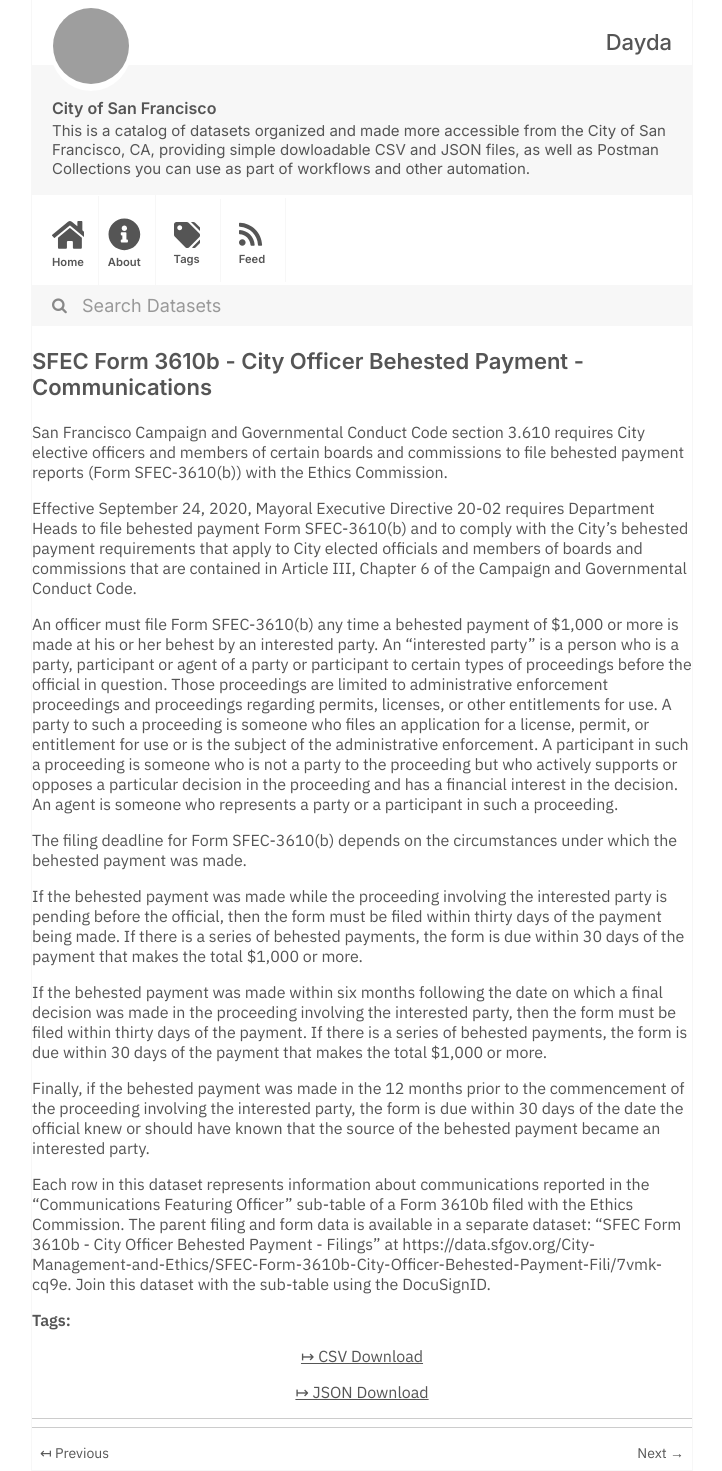
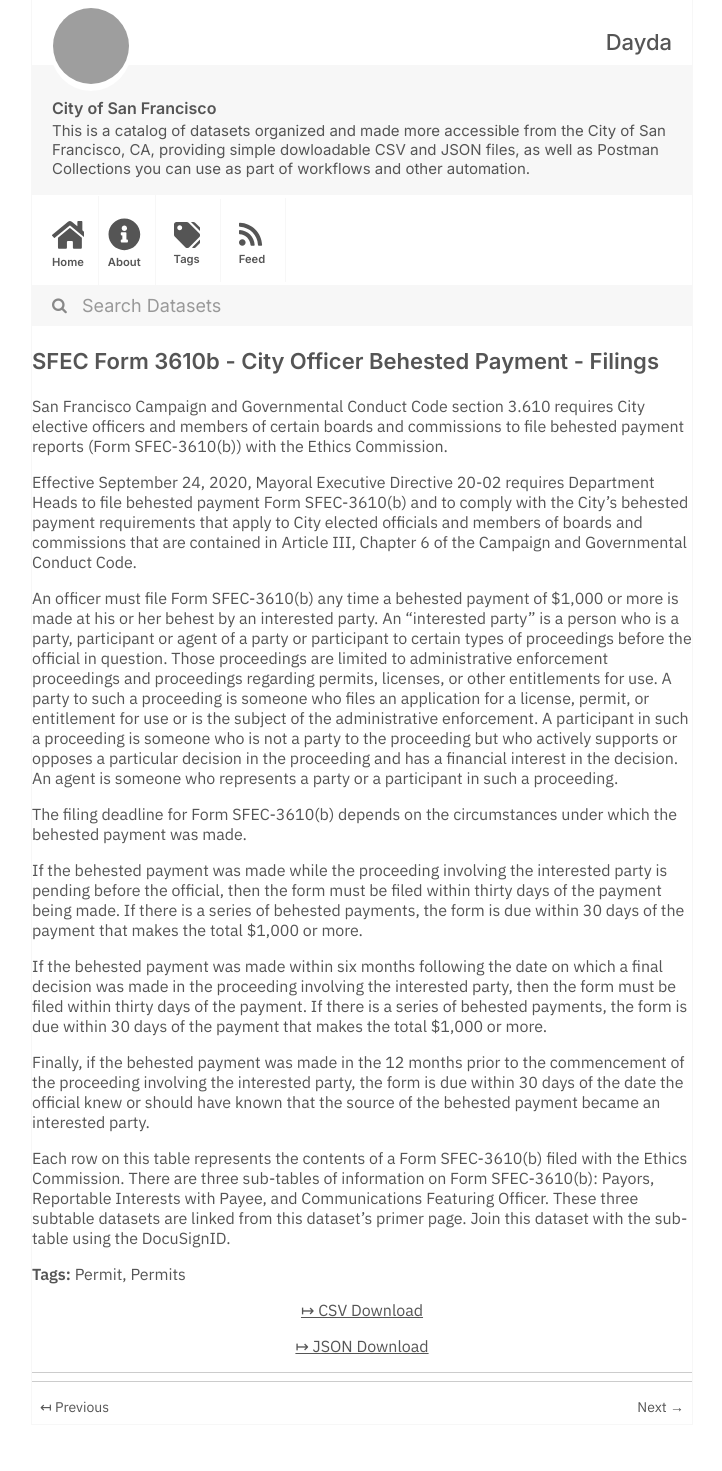
Before and after one commit to dayda-entities/city-of-san-francisco, a Jekyll site: the page built from _posts/2020-11-10-sfec-form-3610b-city-officer-b.md, in a window 1280 px wide. Shown: the whole page, without its empty margins (278-1000 px from the left). Built offline with Jekyll 4.4.1, drawn with Linux system fonts in a browser that asks for light colours; after the commit the page ends 1425 px from its top, so only the background shows below that; grey boxes are pictures that could not be loaded.

Commit message:
Publish Data

```diff
--- a/_posts/2020-11-10-sfec-form-3610b-city-officer-b.md
+++ b/_posts/2020-11-10-sfec-form-3610b-city-officer-b.md
@@ -1,14 +1,16 @@
 ---
-title: SFEC Form 3610b - City Officer Behested Payment - Communications
-created: '2020-11-10T16:56:27.344646'
-modified: '2020-11-20T17:22:34.887763'
+title: SFEC Form 3610b - City Officer Behested Payment - Filings
+created: '2020-11-10T16:56:15.980494'
+modified: '2020-11-20T17:22:10.668853'
 state: active
 type: dataset
-tags: []
+tags:
+  - Permit
+  - Permits
 groups:
   - Local Government
-csv_url: 'https://data.sfgov.org/api/views/djme-me26/rows.csv?accessType=DOWNLOAD'
-json_url: 'https://data.sfgov.org/api/views/djme-me26/rows.json?accessType=DOWNLOAD'
+csv_url: 'https://data.sfgov.org/api/views/7vmk-cq9e/rows.csv?accessType=DOWNLOAD'
+json_url: 'https://data.sfgov.org/api/views/7vmk-cq9e/rows.json?accessType=DOWNLOAD'
 layout: post
 
 ---
@@ -26,4 +28,4 @@ If the behested payment was made within six months following the date on which a
 
 Finally, if the behested payment was made in the 12 months prior to the commencement of the proceeding involving the interested party, the form is due within 30 days of the date the official knew or should have known that the source of the behested payment became an interested party.
 
-Each row in this dataset represents information about communications reported in the "Communications Featuring Officer" sub-table of a Form 3610b filed with the Ethics Commission. The parent filing and form data is available in a separate dataset: "SFEC Form 3610b - City Officer Behested Payment - Filings" at https://data.sfgov.org/City-Management-and-Ethics/SFEC-Form-3610b-City-Officer-Behested-Payment-Fili/7vmk-cq9e. Join this dataset with the sub-table using the DocuSignID.
+Each row on this table represents the contents of a Form SFEC-3610(b) filed with the Ethics Commission. There are three sub-tables of information on Form SFEC-3610(b): Payors, Reportable Interests with Payee, and Communications Featuring Officer. These three subtable datasets are linked from this dataset's primer page. Join this dataset with the sub-table using the DocuSignID.
```
